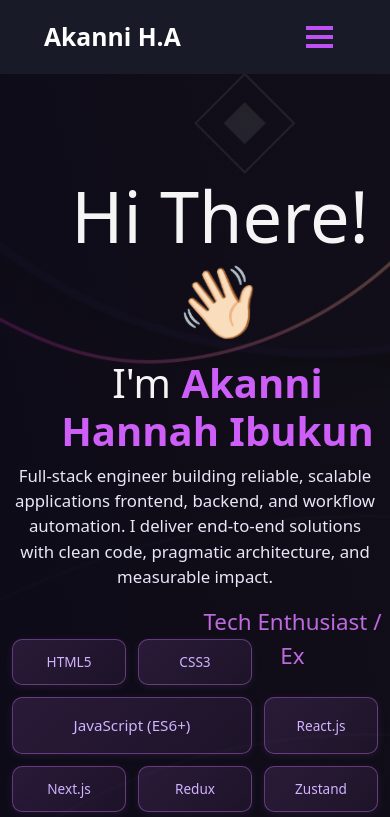
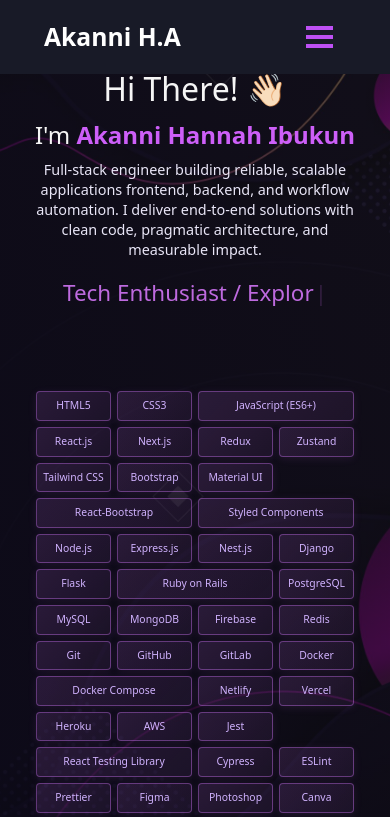
Before and after one commit to Zionstone0909/portfolio, a React (Create React App) app: page / in a window 390 px wide. Shown: the top 817 px of the page. Built offline with nearby package versions, Linux system fonts and the light colour scheme.

Commit message:
Describe your new changes here

```diff
--- a/src/App.js
+++ b/src/App.js
@@ -7,11 +7,11 @@
 import Footer from "./components/Footer";
 import Resume from "./components/Resume/ResumeNew";
 import Contact from "./components/Contact/Contact";
+import NotFound from "./components/NotFound";
 import {
   BrowserRouter as Router,
   Route,
-  Routes,
-  Navigate
+  Routes
 } from "react-router-dom";
 import ScrollToTop from "./components/ScrollToTop";
 import "./style.css";
@@ -41,7 +41,7 @@
           <Route path="/about" element={<About />} />
           <Route path="/contact" element={<Contact />} />
           <Route path="/resume" element={<Resume />} />
-          <Route path="*" element={<Navigate to="/"/>} />
+          <Route path="*" element={<NotFound />} />
         </Routes>
         <Footer />
       </div>
--- a/src/components/Home/Home.js
+++ b/src/components/Home/Home.js
@@ -56,26 +56,26 @@
       <Container fluid className="home-section" id="home">
         <Particle />
         <Container className="home-content">
-          <Row style={{ minHeight: "50vh", alignItems: "center", justifyContent: "center" }}>
-            <Col md={10} style={{ textAlign: "center", position: "relative", zIndex: 10 }}>
-              <h1 style={{ paddingBottom: 8, fontSize: "3.2rem" }} className="heading">
+          <Row className="home-hero" style={{ minHeight: "50vh", alignItems: "center", justifyContent: "center" }}>
+            <Col md={10} xs={12} className="home-hero-content" style={{ textAlign: "center", position: "relative", zIndex: 10, padding: "0 1rem" }}>
+              <h1 className="heading home-greeting" style={{ paddingBottom: 8 }}>
                 Hi There! <span className="wave" role="img" aria-labelledby="wave">👋🏻</span>
               </h1>
 
-              <h1 className="heading-name" style={{ marginBottom: 8, fontSize: "2.4rem" }}>
+              <h1 className="heading-name home-title" style={{ marginBottom: 8 }}>
                 I'm <strong className="main-name">Akanni Hannah Ibukun</strong>
               </h1>
 
-              <p style={{ maxWidth: 900, margin: "0.5rem auto 1rem", fontSize: "1.05rem", color: "#e9e6f7" }}>
+              <p className="home-description" style={{ maxWidth: 900, margin: "0.5rem auto 1rem", color: "#e9e6f7" }}>
                 Full-stack engineer building reliable, scalable applications  frontend, backend, and workflow automation. I deliver end-to-end solutions with clean code, pragmatic architecture, and measurable impact.
               </p>
 
-              <div style={{ padding: "0 1rem", textAlign: "center" }}>
+              <div className="typewriter-container" style={{ padding: "0 1rem", textAlign: "center", marginBottom: "2rem" }}>
                 <Type />
               </div>
 
-              <div style={{ marginTop: 50, maxWidth: 1100, margin: "50px auto 0" }}>
-                <div style={{
+              <div className="tech-stack-section" style={{ maxWidth: 1100, margin: "0 auto", padding: "0 1rem" }}>
+                <div className="tech-grid" style={{
                   display: "grid",
                   gridTemplateColumns: "repeat(auto-fit, minmax(100px, 1fr))",
                   gap: 12,
--- /dev/null
+++ b/src/components/NotFound.css
@@ -0,0 +1,146 @@
+.not-found-container {
+  min-height: 100vh;
+  background: linear-gradient(
+    to bottom left,
+    rgba(17, 16, 16, 0.582),
+    rgba(12, 8, 24, 0.904)
+  );
+  display: flex;
+  align-items: center;
+  justify-content: center;
+  padding: 2rem 1rem;
+}
+
+.not-found-content {
+  text-align: center;
+  max-width: 500px;
+  animation: slideUp 0.6s ease-in-out;
+}
+
+@keyframes slideUp {
+  from {
+    opacity: 0;
+    transform: translateY(30px);
+  }
+  to {
+    opacity: 1;
+    transform: translateY(0);
+  }
+}
+
+.not-found-title {
+  font-size: 8rem;
+  font-weight: bold;
+  background: linear-gradient(
+    to right,
+    rgba(199, 112, 240, 0.8),
+    rgba(222, 130, 235, 0.8)
+  );
+  -webkit-background-clip: text;
+  -webkit-text-fill-color: transparent;
+  background-clip: text;
+  margin: 0;
+  line-height: 1;
+}
+
+.not-found-heading {
+  color: #fff;
+  font-size: 2rem;
+  margin: 1rem 0;
+  font-weight: 600;
+}
+
+.not-found-text {
+  color: rgba(255, 255, 255, 0.7);
+  font-size: 1.1rem;
+  margin: 1.5rem 0;
+  line-height: 1.6;
+}
+
+.not-found-btn {
+  background: linear-gradient(
+    to right,
+    rgba(199, 112, 240, 0.8),
+    rgba(222, 130, 235, 0.8)
+  );
+  color: white;
+  border: none;
+  padding: 0.8rem 2rem;
+  font-size: 1rem;
+  border-radius: 5px;
+  cursor: pointer;
+  margin: 2rem 0 1rem 0;
+  transition: all 0.3s ease;
+  font-weight: 600;
+}
+
+.not-found-btn:hover {
+  transform: translateY(-2px);
+  box-shadow: 0 10px 25px rgba(199, 112, 240, 0.4);
+}
+
+.not-found-btn:active {
+  transform: translateY(0);
+}
+
+.not-found-redirect {
+  color: rgba(255, 255, 255, 0.5);
+  font-size: 0.9rem;
+  margin-top: 1rem;
+  font-style: italic;
+}
+
+/* Mobile Responsive */
+@media (max-width: 768px) {
+  .not-found-title {
+    font-size: 5rem;
+  }
+
+  .not-found-heading {
+    font-size: 1.5rem;
+  }
+
+  .not-found-text {
+    font-size: 1rem;
+  }
+
+  .not-found-btn {
+    padding: 0.7rem 1.5rem;
+    font-size: 0.95rem;
+  }
+
+  .not-found-container {
+    padding: 1rem 1rem;
+  }
+}
+
+@media (max-width: 480px) {
+  .not-found-title {
+    font-size: 3.5rem;
+  }
+
+  .not-found-heading {
+    font-size: 1.3rem;
+    margin: 0.8rem 0;
+  }
+
+  .not-found-text {
+    font-size: 0.95rem;
+    margin: 1rem 0;
+  }
+
+  .not-found-btn {
+    padding: 0.6rem 1.2rem;
+    font-size: 0.9rem;
+    margin: 1.5rem 0 0.8rem 0;
+  }
+
+  .not-found-redirect {
+    font-size: 0.85rem;
+    margin-top: 0.8rem;
+  }
+
+  .not-found-container {
+    padding: 1rem 0.8rem;
+  }
+}
--- a/src/style.css
+++ b/src/style.css
@@ -274,6 +274,26 @@
   text-align: left;
 }
 
+@media (max-width: 1024px) {
+  .home-content {
+    padding: 6rem 0 1.5rem !important;
+  }
+}
+
+@media (max-width: 767px) {
+  .home-content {
+    padding: 4rem 0 1rem !important;
+    text-align: center;
+  }
+}
+
+@media (max-width: 480px) {
+  .home-content {
+    padding: 2.5rem 0 0.5rem !important;
+    text-align: center;
+  }
+}
+
 .heading {
   font-size: 4.4em !important;
   padding-left: 50px !important;
@@ -298,14 +318,160 @@
   color: #b562d6 !important;
 }
 
+/* Mobile & Tablet Responsive Home Section */
+.home-hero {
+  min-height: auto !important;
+  margin: 0 !important;
+  padding: 0 !important;
+}
+
+.home-hero-content {
+  padding: 0 1rem !important;
+}
+
+.home-greeting {
+  padding-bottom: 0.5rem !important;
+}
+
+.home-title {
+  margin-bottom: 1rem !important;
+}
+
+.home-description {
+  font-size: 1.05rem !important;
+  line-height: 1.6 !important;
+  margin: 1rem auto 1.5rem !important;
+}
+
+.typewriter-container {
+  margin-bottom: 2rem !important;
+  min-height: 50px;
+}
+
+/* Tablet View (768px - 1024px) */
+@media (max-width: 1024px) and (min-width: 768px) {
+  .heading {
+    font-size: 3.5em !important;
+    padding-left: 2rem !important;
+  }
+
+  .heading-name {
+    font-size: 2.2em !important;
+    padding-left: 2rem !important;
+  }
+
+  .home-description {
+    font-size: 1rem !important;
+    padding: 0 0.5rem !important;
+  }
+
+  .Typewriter__wrapper {
+    font-size: 1.8em !important;
+  }
+
+  .Typewriter__cursor {
+    font-size: 2em !important;
+  }
+
+  .tech-stack-section {
+    padding: 0 0.5rem !important;
+  }
+}
+
+/* Mobile View (max-width: 767px) */
+@media (max-width: 767px) {
+  .heading {
+    font-size: 2.5em !important;
+    padding-left: 0 !important;
+    margin-bottom: 0.5rem !important;
+  }
+
+  .heading-name {
+    font-size: 1.8em !important;
+    padding-left: 0 !important;
+    margin-bottom: 0.8rem !important;
+  }
+
+  .home-description {
+    font-size: 0.95rem !important;
+    line-height: 1.5 !important;
+    padding: 0 0.5rem !important;
+    margin: 0.8rem auto 1.2rem !important;
+  }
+
+  .Typewriter__wrapper {
+    font-size: 1.3em !important;
+    font-weight: 500 !important;
+    color: #be6adf !important;
+  }
+
+  .Typewriter__cursor {
+    font-size: 1.4em !important;
+    color: #b562d6 !important;
+  }
+
+  .typewriter-container {
+    margin-bottom: 1.5rem !important;
+    min-height: 40px;
+    padding: 0 0.5rem !important;
+  }
+
+  .tech-stack-section {
+    padding: 0 !important;
+    width: 100% !important;
+  }
+}
+
+/* Extra Small Devices (max-width: 480px) */
+@media (max-width: 480px) {
+  .heading {
+    font-size: 2em !important;
+    padding-left: 0 !important;
+    margin-bottom: 0.3rem !important;
+  }
+
+  .heading-name {
+    font-size: 1.5em !important;
+    padding-left: 0 !important;
+    margin-bottom: 0.6rem !important;
+  }
+
+  .home-description {
+    font-size: 0.9rem !important;
+    line-height: 1.4 !important;
+    padding: 0 !important;
+    margin: 0.6rem auto 1rem !important;
+  }
+
+  .Typewriter__wrapper {
+    font-size: 1.1em !important;
+    font-weight: 500 !important;
+  }
+
+  .Typewriter__cursor {
+    font-size: 1.2em !important;
+  }
+
+  .typewriter-container {
+    margin-bottom: 1.2rem !important;
+    padding: 0 !important;
+    min-height: 35px;
+  }
+
+  .tech-stack-section {
+    padding: 0 !important;
+  }
+}
+
 @media (max-width: 767px) {
   .Typewriter__wrapper {
     font-size: 1.4em !important;
     font-weight: 500 !important;
-    position: absolute !important;
+    position: relative !important;
   }
   .Typewriter__cursor {
-    display: none !important;
+    display: inline !important;
+    font-size: 1.4em !important;
   }
 }
 
@@ -330,14 +496,14 @@
   background-size: cover; /* makes it cover the whole container */
 
   position: relative;
-  padding-top: 70px !important;
+  padding-top: 30px !important;
   padding-bottom: 70px !important;
 }
 
 
 .home-about-description {
   color: white !important;
-  padding-top: 100px !important;
+  padding-top: 50px !important;
   padding-bottom: 20px !important;
   text-align: center;
 }
@@ -1033,6 +1199,8 @@
   color: #d1b3ff !important;
   font-weight: 500 !important;
   margin-bottom: 0.5rem !important;
+  text-align: left !important;
+  display: block !important;
 }
 
 .resume-section .form-control {
@@ -1088,3 +1256,100 @@
   box-shadow: 0 5px 15px rgba(199, 112, 240, 0.4) !important;
   transform: translateY(-2px) !important;
 }
+
+/* Tech Stack Section - Responsive Margin */
+.tech-stack-section {
+  margin-top: 50px !important;
+  width: 100%;
+}
+
+.tech-grid {
+  display: grid;
+  grid-auto-flow: row;
+  width: 100%;
+}
+
+/* Tech Card Base Styles */
+.tech-grid > div {
+  transition: all 0.3s ease !important;
+}
+
+.tech-grid > div:active {
+  transform: translateY(-2px) !important;
+  background: linear-gradient(135deg, rgba(199,112,240,0.25) 0%, rgba(199,112,240,0.15) 100%) !important;
+}
+
+/* Tablet View (768px - 1024px) */
+@media (min-width: 768px) and (max-width: 1024px) {
+  .tech-stack-section {
+    margin-top: 60px !important;
+    padding: 0 1rem !important;
+  }
+
+  .tech-grid {
+    grid-template-columns: repeat(auto-fit, minmax(85px, 1fr)) !important;
+    gap: 10px !important;
+  }
+
+  .tech-grid > div {
+    padding: 10px 8px !important;
+    font-size: 0.8rem !important;
+  }
+
+  .typewriter-container {
+    margin-bottom: 1.5rem !important;
+  }
+}
+
+/* Mobile View (max-width: 767px) */
+@media (max-width: 767px) {
+  .tech-stack-section {
+    margin-top: 70px !important;
+    padding: 0 0.5rem !important;
+  }
+
+  .tech-grid {
+    grid-template-columns: repeat(auto-fit, minmax(75px, 1fr)) !important;
+    gap: 8px !important;
+  }
+
+  .tech-grid > div {
+    padding: 8px 6px !important;
+    font-size: 0.75rem !important;
+    border-radius: 6px !important;
+    min-height: auto !important;
+  }
+
+  .typewriter-container {
+    margin-bottom: 1.2rem !important;
+  }
+
+  .tech-stack-section {
+    max-width: 100% !important;
+  }
+}
+
+/* Extra Small Devices (max-width: 480px) */
+@media (max-width: 480px) {
+  .tech-stack-section {
+    margin-top: 80px !important;
+    padding: 0 !important;
+  }
+
+  .tech-grid {
+    grid-template-columns: repeat(auto-fit, minmax(65px, 1fr)) !important;
+    gap: 6px !important;
+    padding: 0 0.5rem !important;
+  }
+
+  .tech-grid > div {
+    padding: 6px 4px !important;
+    font-size: 0.65rem !important;
+    border-radius: 4px !important;
+    border-width: 1px !important;
+  }
+
+  .typewriter-container {
+    margin-bottom: 1rem !important;
+  }
+}
```
Also changed, not shown: src/components/NotFound.js (added, +38 -0 lines).
